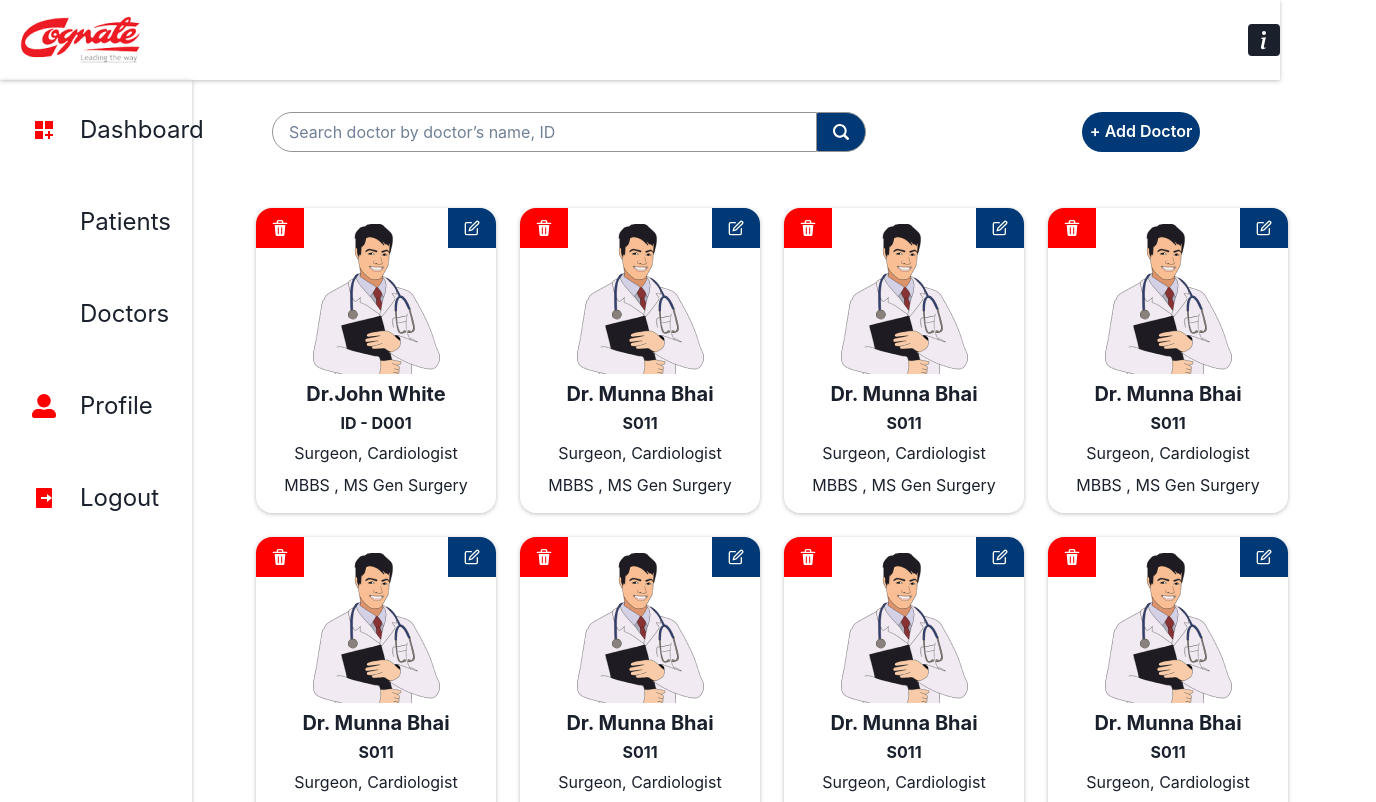
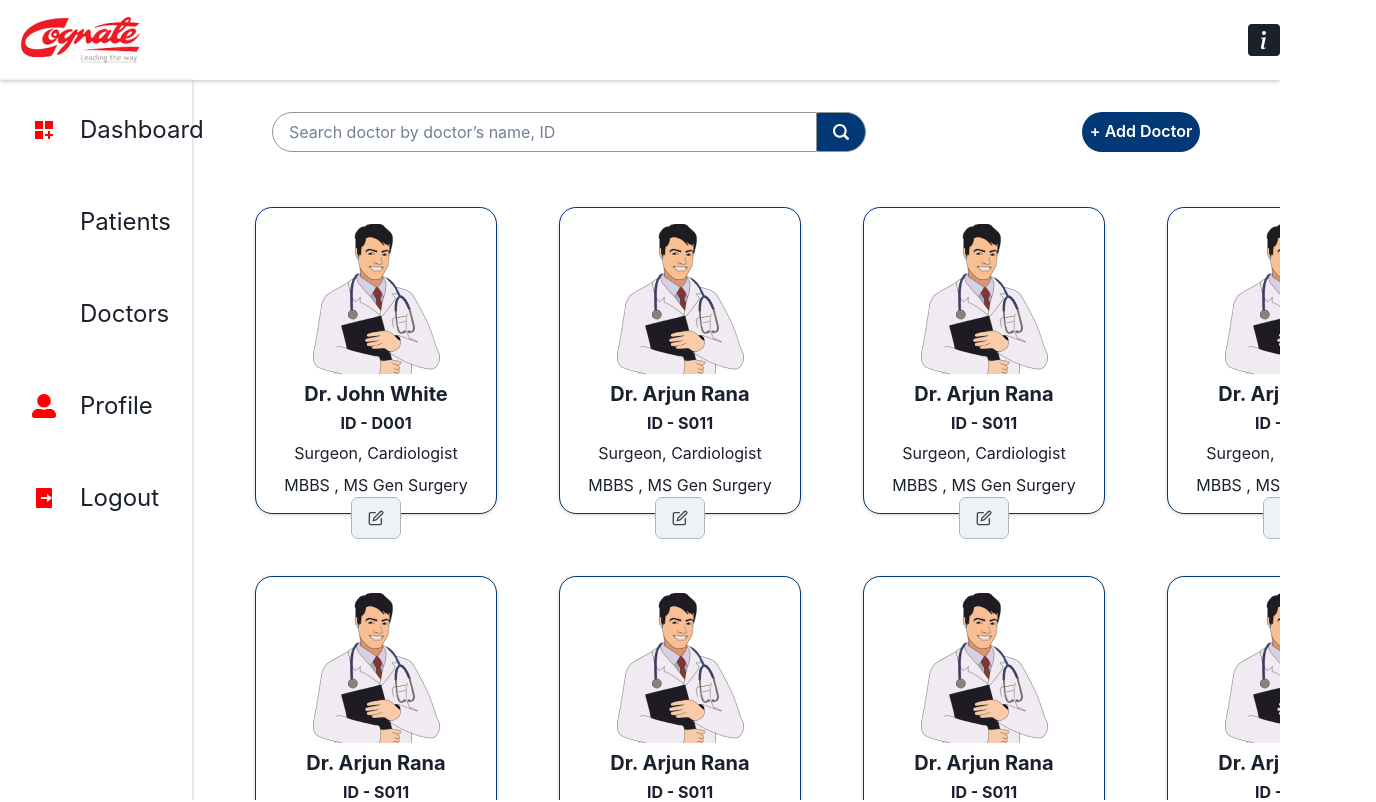
Before and after one commit to raunak-dev-edu/Cognate-Frontend, a React (Vite) app: page /doctor in a window 1280 px wide. Shown: the top 802 px of the page, 1376 px wide, since content can reach past the window. Built offline with nearby package versions, Linux system fonts and the light colour scheme; some icons are missing.

Commit message:
Updated doctor buttons

```diff
--- a/src/Components/EditDoctor.jsx
+++ b/src/Components/EditDoctor.jsx
@@ -1,6 +1,8 @@
 import { EditIcon } from '@chakra-ui/icons'
 import { Button, ButtonGroup, FocusLock, FormControl, FormLabel, IconButton, Input, Popover, PopoverArrow, PopoverCloseButton, PopoverContent, PopoverTrigger, Stack, useDisclosure } from '@chakra-ui/react'
 import React from 'react'
+
+import {BsCircle} from 'react-icons/bs';
 
 const TextInput = React.forwardRef((props, ref) => {
     return (
@@ -18,9 +20,9 @@ const Form = ({ firstFieldRef, onCancel }) => {
           label='First name'
           id='first-name'
           ref={firstFieldRef}
-          defaultValue='Munna'
+          defaultValue='Arjun'
         />
-        <TextInput label='Last name' id='last-name' defaultValue='Bhai' />
+        <TextInput label='Last name' id='last-name' defaultValue='Rana' />
         <ButtonGroup display='flex' justifyContent='flex-end'>
           <Button
             variant='outline'
@@ -59,12 +61,16 @@ const EditDoctor = () => {
           closeOnBlur={false}
         >
           <PopoverTrigger>
-          <Button
-              borderRadius={'0rem 1rem 0rem 0rem'}
-              background={'rgba(0, 57, 117, 1)'}
-              _hover={{background: '#0350a4'}}
-              color={'white'}
-            >
+
+            <Button
+              _hover={{background: '#0350a4',color: 'white'}}
+              outline={'1px solid rgba(179,179,179)'}
+              color={'rgba(67,67,67)'}
+              position={'absolute'}
+              top={'95%'}
+              left={'40%'}
+              padding={'1rem'}
+              >
               <EditIcon/>
             </Button>
           </PopoverTrigger>
--- a/src/Components/HomePage.jsx
+++ b/src/Components/HomePage.jsx
@@ -3,11 +3,15 @@ import React from 'react'
 import Header from '../Components/Header';
 import Sidebar from '../Components/Sidebar';
 import NavPage from '../Components/NavPage';
-import { Box } from '@chakra-ui/react';
+import { Box, Container } from '@chakra-ui/react';
 
 const HomePage = () => {
   return (
-    <div className='homepage'>
+    <Box
+      className='homepage'
+      size={'xl'}
+      overflowX={'hidden'}
+    >
         <Header/>
         <Box className="screen-content">
             <Box
@@ -20,7 +24,7 @@ const HomePage = () => {
                 <NavPage/>
             </Box>
         </Box>
-    </div>
+    </Box>
   )
 }
 
--- a/src/Pages/Doctor.jsx
+++ b/src/Pages/Doctor.jsx
@@ -52,7 +52,7 @@ const doctorList = [
   {
     key: '01',
     img: doctor,
-    name: 'Dr. Munna Bhai',
+    name: 'Dr. Arjun Rana',
     id: 'S011',
     post : 'Surgeon, Cardiologist',
     degree: 'MBBS , MS Gen  Surgery'
@@ -60,7 +60,7 @@ const doctorList = [
   {
     key: '02',
     img: doctor,
-    name: 'Dr. Munna Bhai',
+    name: 'Dr. Arjun Rana',
     id: 'S011',
     post : 'Surgeon, Cardiologist',
     degree: 'MBBS , MS Gen  Surgery'
@@ -68,7 +68,7 @@ const doctorList = [
   {
     key: '03',
     img: doctor,
-    name: 'Dr. Munna Bhai',
+    name: 'Dr. Arjun Rana',
     id: 'S011',
     post : 'Surgeon, Cardiologist',
     degree: 'MBBS , MS Gen  Surgery'
@@ -76,7 +76,7 @@ const doctorList = [
   {
     key: '04',
     img: doctor,
-    name: 'Dr. Munna Bhai',
+    name: 'Dr. Arjun Rana',
     id: 'S011',
     post : 'Surgeon, Cardiologist',
     degree: 'MBBS , MS Gen  Surgery'
@@ -84,7 +84,7 @@ const doctorList = [
   {
     key: '05',
     img: doctor,
-    name: 'Dr. Munna Bhai',
+    name: 'Dr. Arjun Rana',
     id: 'S011',
     post : 'Surgeon, Cardiologist',
     degree: 'MBBS , MS Gen  Surgery'
@@ -92,7 +92,7 @@ const doctorList = [
   {
     key: '06',
     img: doctor,
-    name: 'Dr. Munna Bhai',
+    name: 'Dr. Arjun Rana',
     id: 'S011',
     post : 'Surgeon, Cardiologist',
     degree: 'MBBS , MS Gen  Surgery'
@@ -100,7 +100,7 @@ const doctorList = [
   {
     key: '07',
     img: doctor,
-    name: 'Dr. Munna Bhai',
+    name: 'Dr. Arjun Rana',
     id: 'S011',
     post : 'Surgeon, Cardiologist',
     degree: 'MBBS , MS Gen  Surgery'
@@ -108,7 +108,7 @@ const doctorList = [
   {
     key: '08',
     img: doctor,
-    name: 'Dr. Munna Bhai',
+    name: 'Dr. Arjun Rana',
     id: 'S011',
     post : 'Surgeon, Cardiologist',
     degree: 'MBBS , MS Gen  Surgery'
@@ -151,8 +151,17 @@ const Doctor = () => {
         <AddDoctor/>
       </Box>
 
-      <SimpleGrid templateColumns='repeat(4, 1fr)' padding={'2rem'} gap={6}>
-        <Box sx={boxStyle} boxShadow={'0px 1px 4px 0px rgba(0, 0, 0, 0.25)'}>
+      <SimpleGrid
+        templateColumns='repeat(4, 1fr)'
+        padding={'2rem'}
+        // gap={6}
+        gridGap={'4rem'}
+      >
+        <Box
+          sx={boxStyle}
+          boxShadow={'0px 1px 4px 0px rgba(0, 0, 0, 0.25)'}
+          outline={'1px solid rgba(0, 57, 117, 1)'}
+        >
           <ButtonGroup
             display={'flex'}
             justifyContent={'space-between'}
@@ -161,21 +170,27 @@ const Doctor = () => {
             top={0}
             left={0}
           >
-            <DeleteDoctor/>
-            <EditDoctor/>
+            {/* <DeleteDoctor/> */}
+            {/* <EditDoctor/> */}
           </ButtonGroup>
 
           <img src={doctor} alt="" />
-          <Heading  size={'md'}>Dr.John White </Heading>
+          <Heading  size={'md'}>Dr. John White </Heading>
           <Heading  size={'sm'}>ID - D001</Heading>
           <Text  size={'md'}>Surgeon, Cardiologist</Text>
           <Text  size={'md'}>MBBS , MS Gen  Surgery</Text>
+          <EditDoctor/>
         </Box>
 
         {
           doctorList.map((doctor) => {
             return(
-              <Box sx={boxStyle} boxShadow={'0px 1px 4px 0px rgba(0, 0, 0, 0.25)'} key={doctor.key}>
+              <Box
+               sx={boxStyle}
+               boxShadow={'0px 1px 4px 0px rgba(0, 0, 0, 0.25)'}
+               key={doctor.key}
+               outline={'1px solid rgba(0, 57, 117, 1)'}
+              >
                 <ButtonGroup
                   display={'flex'}
                   justifyContent={'space-between'}
@@ -184,15 +199,15 @@ const Doctor = () => {
                   top={0}
                   left={0}
                 >
-                  <DeleteDoctor/>
-                  <EditDoctor/>
+                  {/* <DeleteDoctor/> */}
                 </ButtonGroup>
 
                 <img src={doctor.img} alt="" />
                 <Heading  size={'md'}>{doctor.name}</Heading>
-                <Heading size={'sm'}>{doctor.id}</Heading>
+                <Heading size={'sm'}>ID - {doctor.id}</Heading>
                 <Text size={'md'}>{doctor.post}</Text>
                 <Text size={'md'}>{doctor.degree}</Text>
+                <EditDoctor/>
               </Box>
             )
           })
```
